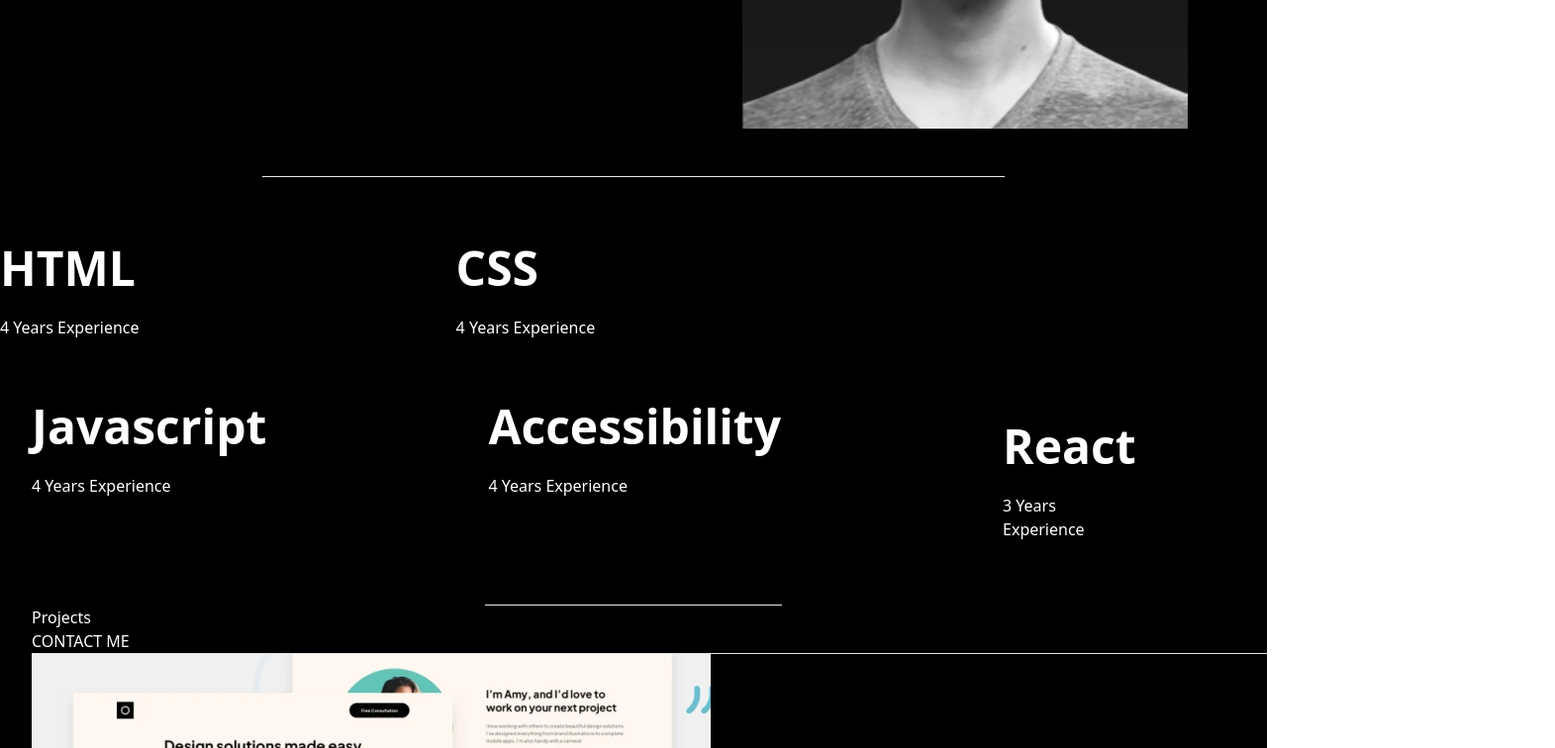
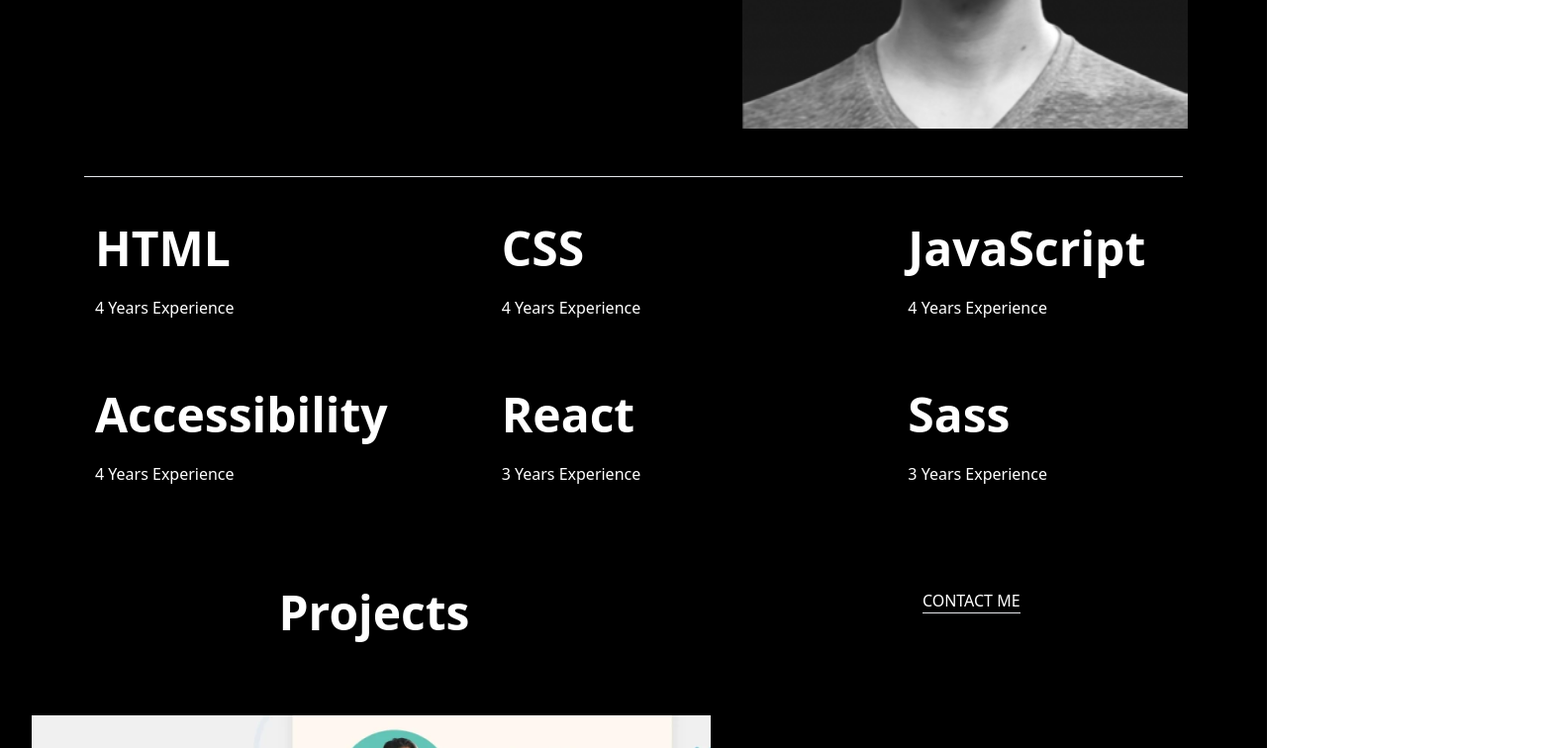
Before and after one commit to tiwavaldese/portfolio-project-for-developers, a React (Vite) app: page / in a window 1280 px wide. Shown: the part 520-1276 px from the top of the page at 99% size, 1571 px wide, since content can reach past the window. Built offline with nearby package versions, Linux system fonts and the light colour scheme.

Commit message:
doing some adjustment in the content component

```diff
--- a/src/components/Content.jsx
+++ b/src/components/Content.jsx
@@ -9,55 +9,55 @@ import bitmap5 from '../assets/Bitmap(5).png'
 const Content = () => {
   return (
     <div className=' space-x-0 md:space-x-8 '>
-      <div className='relative '>
-        < div className='flex justify-center py-0 md:py-12 mb-6 md:mb-0   '>
-        < hr className='w-[300px] md:w-[750px]' />
+<div className='relative'>
+  <div className='flex justify-center py-0 md:py-12 mb-6 md:mb-0'>
+    <hr className='w-[300px] md:w-[750px] lg:w-[1110px]' />
   </div>
-        <div className=' flex flex-col  items-center md:items-start space-x-0 md:space-x-8 '>
-        <div className='flex flex-col md:flex-row justify-center md:justify-between space-x-0 md:space-x-80 my-0 md:my-5'>
 
-        <div className='mb-4 md:mb-0 lg:mb-0 '>
-          <h2 className=' text-2xl md:text-5xl font-bold '>HTML</h2>
-          <p className=' my-2 md:my-6 '>4 Years Experience</p>
+  <div className='grid grid-cols-1 md:grid-cols-2 lg:grid-cols-3 gap-0 md:gap-12 text-center md:text-start lg:text-start ml-0 md:ml-8 lg:ml-24 space-y-8 md:space-y-0 lg:space-y-0'>
+
+
+    {/* First Row (Large) - HTML, CSS, JavaScript */}
+    <div className='mb-2 md:mb-0'>
+      <h2 className='text-2xl md:text-4xl lg:text-5xl font-bold'>HTML</h2>
+      <p className='my-2 md:my-4 lg:my-6'>4 Years Experience</p>
     </div>
-        <div className='mb-4 md:mb-0 lg:mb-0 '>
-          <h2 className=' text-2xl md:text-5xl font-bold sp '>CSS</h2>
-          <p className=' my-2 md:my-6 '>4 Years Experience</p>
+    <div className='mb-4 md:mb-0'>
+      <h2 className='text-2xl md:text-4xl lg:text-5xl font-bold'>CSS</h2>
+      <p className='my-2 md:my-4 lg:my-6'>4 Years Experience</p>
+    </div>
+    <div className='mb-4 md:mb-0'>
+      <h2 className='text-2xl md:text-4xl lg:text-5xl font-bold'>JavaScript</h2>
+      <p className='my-2 md:my-4 lg:my-6'>4 Years Experience</p>
+    </div>
+
+    {/* Second Row (Large) - Accessibility, React, Sass */}
+    <div className='mb-4 md:mb-0'>
+      <h2 className='text-2xl md:text-4xl lg:text-5xl font-bold sp'>Accessibility</h2>
+      <p className='my-2 md:my-4 lg:my-6'>4 Years Experience</p>
+    </div>
+    <div className='mb-4 md:mb-0'>
+      <h2 className='text-2xl md:text-4xl lg:text-5xl font-bold'>React</h2>
+      <p className='my-2 md:my-4 lg:my-6'>3 Years Experience</p>
+    </div>
+    <div className='mb-4 md:mb-0'>
+      <h2 className='text-2xl md:text-4xl lg:text-5xl font-bold'>Sass</h2>
+      <p className='my-2 md:my-4 lg:my-6'>3 Years Experience</p>
+    </div>
   </div>
 </div>
 
-        <div className='flex flex-col md:flex-row justify-center md:justify-between space-x-0 md:space-x-56 my-0 md:my-5'>
-        <div className='mb-4 md:mb-0 lg:mb-0 '>
-          <h2 className=' text-2xl md:text-5xl font-bold '>Javascript</h2>
-          <p className=' my-2 md:my-6 '>4 Years Experience</p>
+      < div className='flex justify-center '>
+      < hr className='w-[300px] block md:hidden lg:hidden' />
       </div>
+      <div className='flex flex-row px-20 py-20 gap-10 md:gap-72 justify-evenly '>
+        <h2 className='flex text-start text-2xl md:text-4xl lg:text-5xl font-bold'>Projects</h2>
+        <div className=' text-end '>
+        <h2>CONTACT ME</h2>
         <div>
-        <div className='mb-4 md:mb-0 lg:mb-0 '>
-          <h2 className=' text-2xl md:text-5xl font-bold sp '>Accessibility</h2>
-          <p className=' my-2 md:my-6 '>4 Years Experience</p>
+        <hr/>
         </div>
         </div>
-        <div className='flex flex-col md:flex-row justify-center md:justify-between space-x-0 md:space-x-80 my-0 md:my-5'>
-        <div className='mb-4 md:mb-0 lg:mb-0 '>
-          <h2 className=' text-2xl md:text-5xl font-bold '>React</h2>
-          <p className=' my-2 md:my-6 '>3 Years Experience</p>
-        </div>
-        <div className='mb-4 md:mb-0 lg:mb-0 '>
-          <h2 className=' text-2xl md:text-5xl font-bold '>Sass</h2>
-          <p className=' my-2 md:my-6 '>3 Years Experience</p>
-        </div>
-        </div>
-        </div>
-        </div>
-        < div className='flex justify-center '>
-        < hr className='w-[300px]' />
-        </div>
-      </div>
-      <div>
-        <h2>Projects</h2>
-        <div>
-        <h2>CONTACT ME</h2>
-        <hr/>
         </div>
         <div className='w-[345] h-[253] left-[15]'>
         <img src={bitmap}/>
@@ -71,7 +71,7 @@ const Content = () => {
       </div>
       <div>
         <div>
-        <p>VIEW PROJECT</p>
+        <p>VIEW PROJEC</p>
         <hr/>
         </div>
         <div>
@@ -79,7 +79,7 @@ const Content = () => {
         <hr/>
         </div>
       </div>
-      </div>
+
       <div  >
         <img src={bitmap1} className='w-345 h-253 left-15' />
         <h2>E-LEARNING LANDING PAGE</h2>
```
Lines whose indentation alone changed are shown as unchanged.
